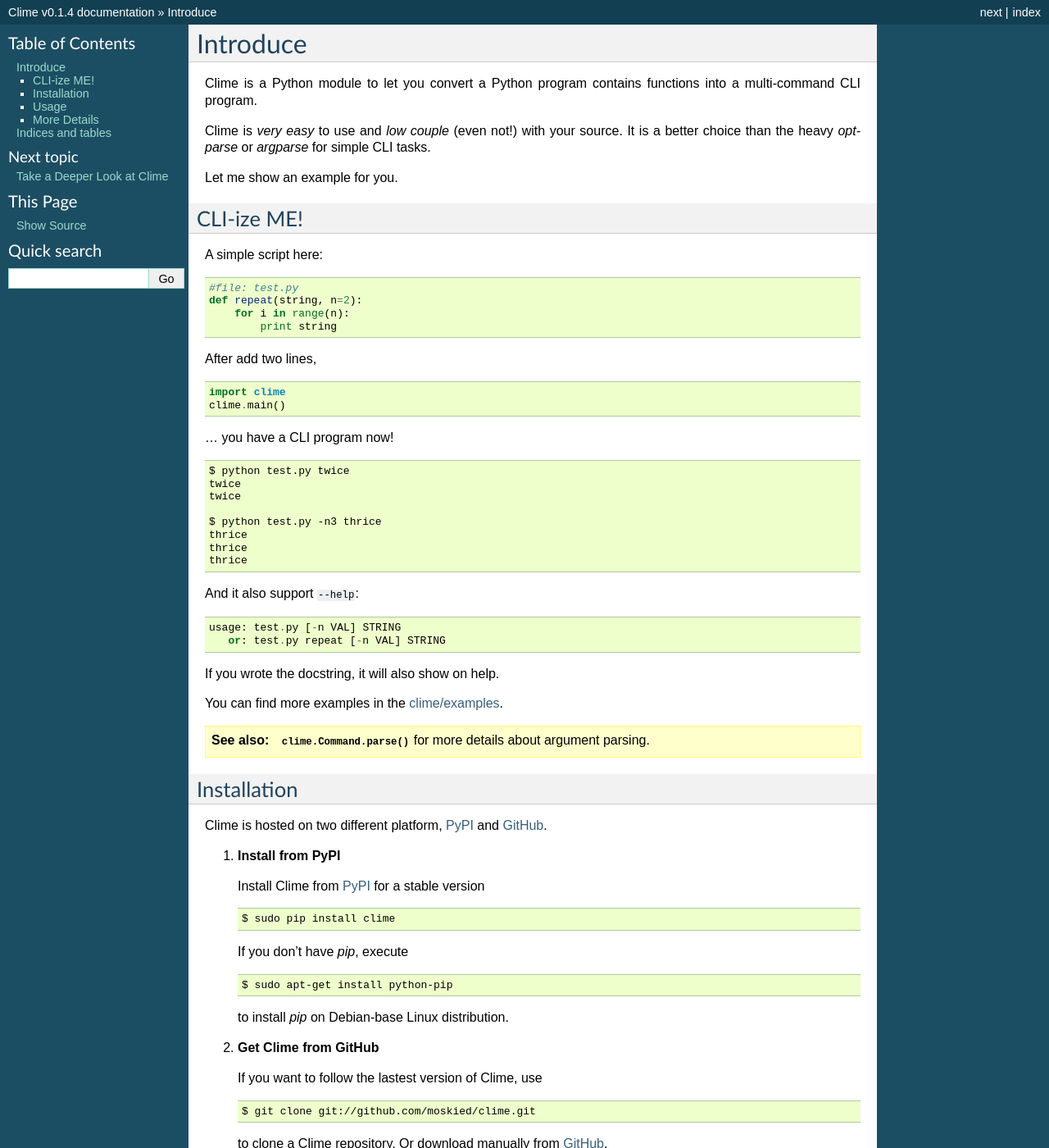
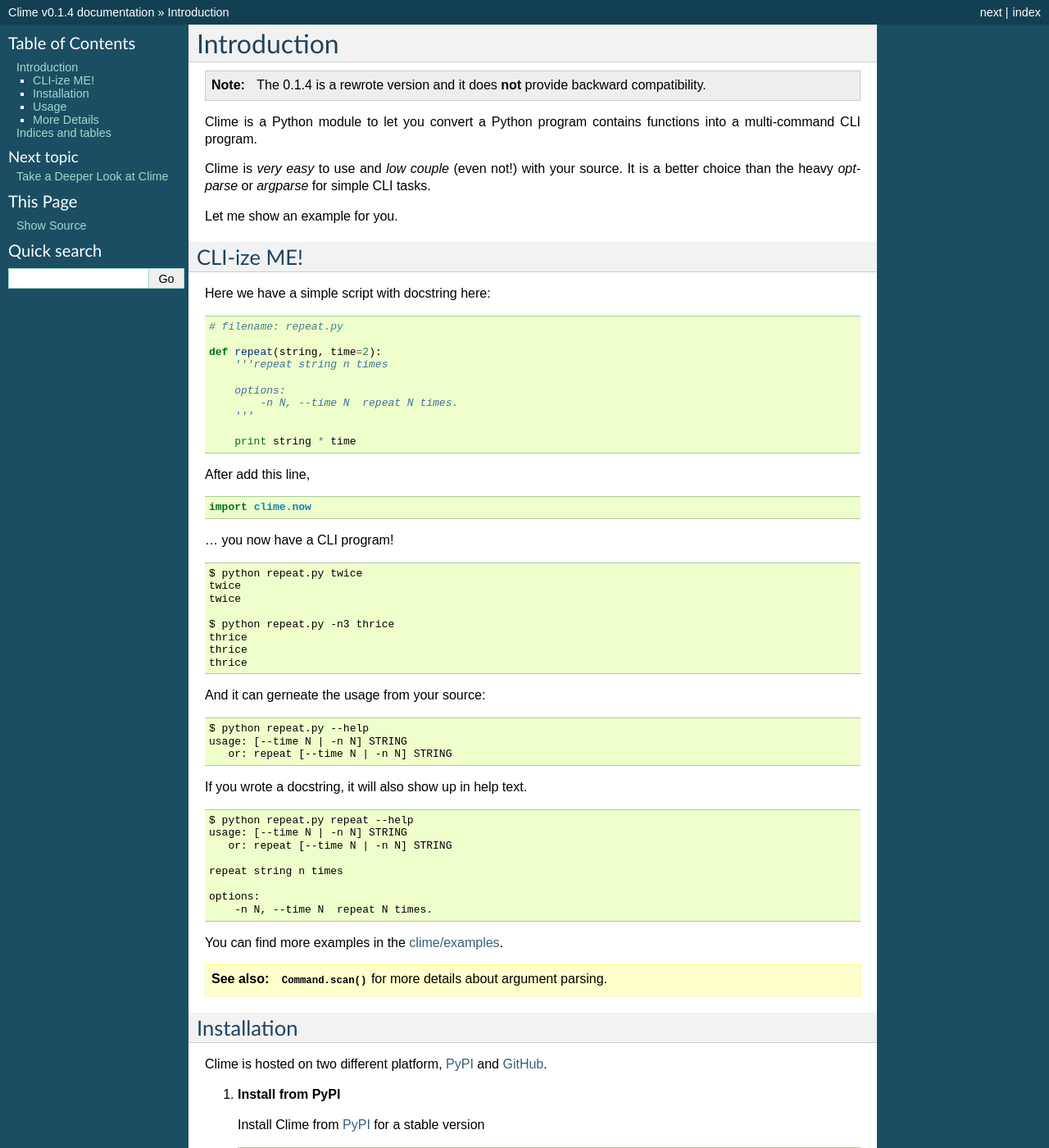
Before and after one commit to moskytw/clime, a Sphinx documentation site: the page built from docs/index.rst, in a window 1280 px wide and 1400 px high. Shown: the whole window at 82% size. Built offline with Sphinx 7.4.7, drawn with Linux system fonts in a browser that asks for light colours; some of the changed text lies outside the part shown.

Commit message:
update docs

```diff
--- a/docs/index.rst
+++ b/docs/index.rst
@@ -3,8 +3,12 @@
    You can adapt this file completely to your liking, but it should at least
    contain the root `toctree` directive.
 
-Introduce
-=========
+Introduction
+============
+
+.. note::
+    The 0.1.4 is a rewrote version and it does **not** provide backward
+    compatibility.
 
 Clime is a Python module to let you convert a Python program contains
 functions into a multi-command CLI program.
@@ -18,40 +22,55 @@
 CLI-ize ME!
 -----------
 
-A simple script here: ::
+Here we have a simple script with docstring here: ::
 
-    #file: test.py
-    def repeat(string, n=2):
-        for i in range(n):
-            print string
+    # filename: repeat.py
 
-After add two lines, ::
+    def repeat(string, time=2):
+        '''repeat string n times
 
-    import clime
-    clime.main()
+        options:
+            -n N, --time N  repeat N times.
+        '''
 
-... you have a CLI program now! ::
+        print string * time
 
-    $ python test.py twice
+After add this line, ::
+
+    import clime.now
+
+... you now have a CLI program! ::
+
+    $ python repeat.py twice
     twice
     twice
 
-    $ python test.py -n3 thrice
+    $ python repeat.py -n3 thrice
     thrice
     thrice
     thrice
 
-And it also support ``--help``: ::
+And it can gerneate the usage from your source: ::
 
-    usage: test.py [-n VAL] STRING
-       or: test.py repeat [-n VAL] STRING
+    $ python repeat.py --help
+    usage: [--time N | -n N] STRING
+       or: repeat [--time N | -n N] STRING
 
-If you wrote the docstring, it will also show on help.
+If you wrote a docstring, it will also show up in help text. ::
+
+    $ python repeat.py repeat --help
+    usage: [--time N | -n N] STRING
+       or: repeat [--time N | -n N] STRING
+
+    repeat string n times
+
+    options:
+        -n N, --time N  repeat N times.
 
 You can find more examples in the `clime/examples`_.
 
 .. seealso::
-   :meth:`clime.Command.parse` for more details about argument parsing.
+   :meth:`.Command.scan` for more details about argument parsing.
 
 .. _`clime/examples`:
     https://github.com/moskied/clime/tree/master/examples
@@ -94,36 +113,28 @@
 
 You have two different ways to use Clime.
 
-1. **Insert Lines into Source**
+1. **Insert A Line into Your Source**
 
-   Just add two lines below into your source ::
+   Just add this line into your source ::
 
-     import clime
-     clime.main()
+     import clime.now
 
-   Recommend to put the codes into the ``if __name__ == '__main__':`` block.
+   It is recommend to put the codes into the ``if __name__ == '__main__':`` block.
 
 2. **Use clime.py as A Command**
 
-   `clime.py` is also an executable script. Use it to convert a moudle or a
-   Python file temporarily.
+   `clime` is also an executable module. Use it to convert a module or a
+   Python file temporarily. ::
 
-   For convenience, make a command for `clime.py` ::
-
-     $ sudo ln -s /usr/local/lib/python<VERSION>/dist-packages/clime.py /usr/local/bin/clime
-     $ sudo chmod 755 /usr/local/bin/clime
-
-   Then, you can use ``clime`` as a normal command ::
-
-     $ clime MODULE_OR_FILE ARGS
+     $ python -m clime TARGET
 
 .. seealso::
-    :func:`clime.main` for more usages.
+    :func:`clime.Program` for more usages.
 
 More Details
 ------------
 
-It is the all of basic of Clime. If you want to know more, details are here:
+These are the basics of Clime usage. If you want to know more, details are here:
 
 .. toctree::
    :maxdepth: 2
```
Also changed, not shown: docs/deeper.rst (+56 -16 lines), 3 other files.
